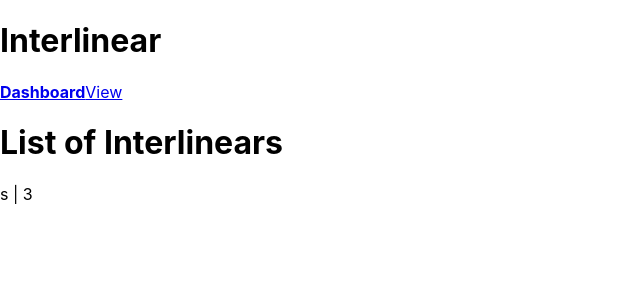
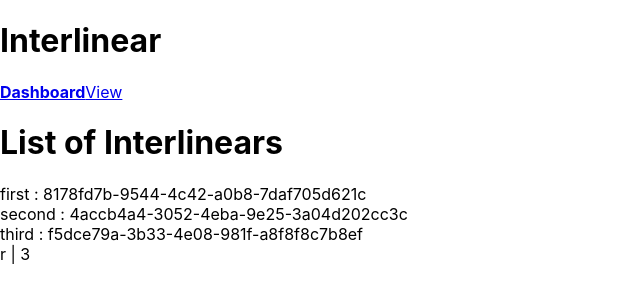
Before and after one commit to igoryen/emblica, a React (Create React App) app: page / in a window 1280 px wide. Shown: the top 302 px of the page, without its empty margins (0-640 px from the left). Built offline with nearby package versions, Linux system fonts and the light colour scheme.

Commit message:
Can render data in html

```diff
--- a/src/components/InterlinearList.js
+++ b/src/components/InterlinearList.js
@@ -1,9 +1,15 @@
 import React from 'react'
 import { connect } from 'react-redux'
+import InterlinearListItem from './InterlinearListItem'
 
 const InterlinearList = (props) => (
     <div>
         <h1>List of Interlinears</h1>
+        {
+            props.interlinears.map((interlinear) => {
+                return <InterlinearListItem key={interlinear.id} {...interlinear} />
+            })
+        }
         {props.filters.text} | {props.interlinears.length}
     </div>
 )
--- a/src/components/InterlinearListItem.js
+++ b/src/components/InterlinearListItem.js
@@ -2,7 +2,7 @@ import React from 'react'
 
 const InterlinearListItem = ({id, title}) => (
     <div>
-        <span>{title}</span>
+        <span>{title}</span> : <span>{id}</span>
     </div>
 )
 
--- a/src/index.js
+++ b/src/index.js
@@ -72,6 +72,11 @@ store.dispatch(addInterlinear(
 ))
 
 store.dispatch(setTextFilter('s')) // used on title
+
+setTimeout( () => {
+  store.dispatch( setTextFilter( 'r' ) )
+}, 3000 )
+
 const state = store.getState()
 const visibleInterlinears = getVisibleInterlinears(state.interlinears, state.filters)
 console.log('visibleInterlinears', visibleInterlinears)
```
